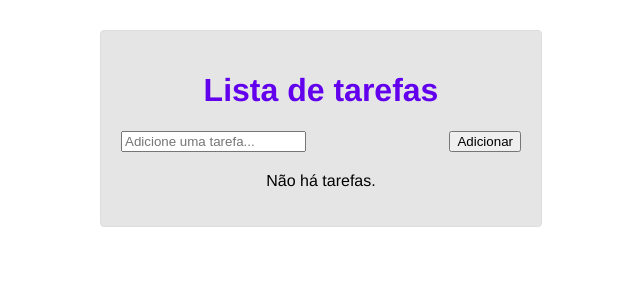
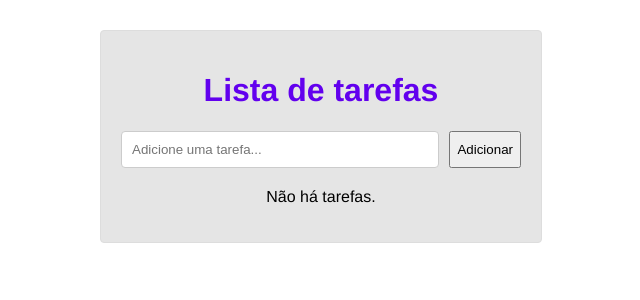
Before and after one commit to CoderLuizF/React-Todo-List, a React (Vite) app in the folder Projeto/: page / in a window 1280 px wide. Shown: the top 300 px of the page, without its empty margins (319-959 px from the left). Built offline with nearby package versions, Linux system fonts and the light colour scheme.

Commit message:
style: add styles to input field

```diff
--- a/Projeto/src/components/TodoApp.css
+++ b/Projeto/src/components/TodoApp.css
@@ -25,3 +25,11 @@ body {
     justify-content: space-between;
     margin-bottom: 20px;
 }
+
+.input-field {
+    flex: 1;
+    padding: 10px;
+    margin-right: 10px;
+    border: 1px solid #ccc;
+    border-radius: 4px;
+}
```
